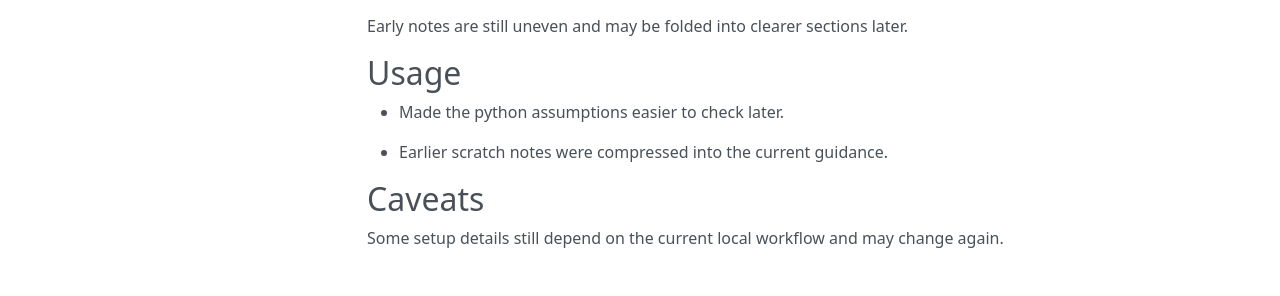
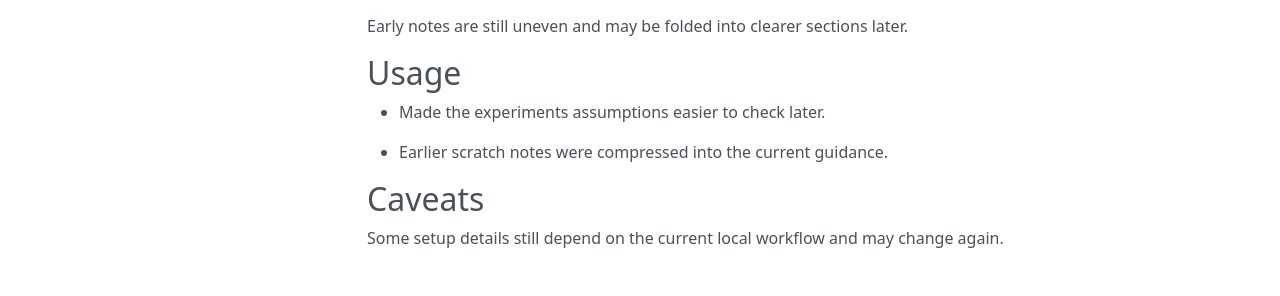
Before and after one commit to sebastianspicker/phyphox-arduino-classroom-kit, an MkDocs documentation site: the page built from docs/README.md, in a window 1280 px wide. Shown: the part 340-636 px from the top of the page. Built offline with MkDocs 1.6.1, drawn with Linux system fonts in a browser that asks for light colours; nearby versions of some CDN libraries.

Commit message:
docs(experiments): rewrite experiments assumptions after cleanup

```diff
--- a/docs/README.md
+++ b/docs/README.md
@@ -11,7 +11,7 @@ This page keeps the current readme guidance concise after earlier rough notes.
 Early notes are still uneven and may be folded into clearer sections later.
 
 ## Usage
-- Made the python assumptions easier to check later.
+- Made the experiments assumptions easier to check later.
 
 - Earlier scratch notes were compressed into the current guidance.
 
```
Also changed, not shown: docs/experiments-notes.md (added, +11 -0 lines).
